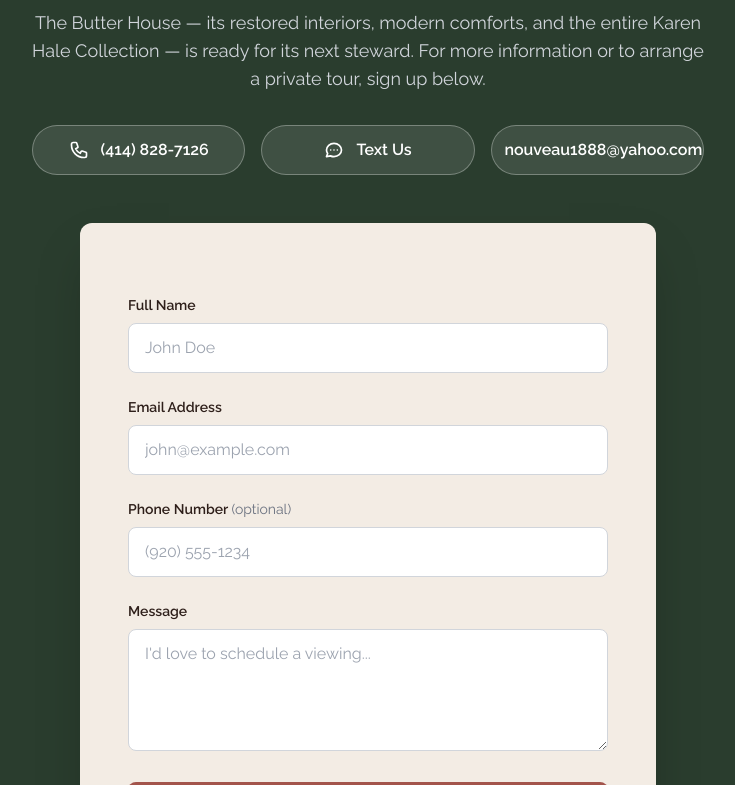
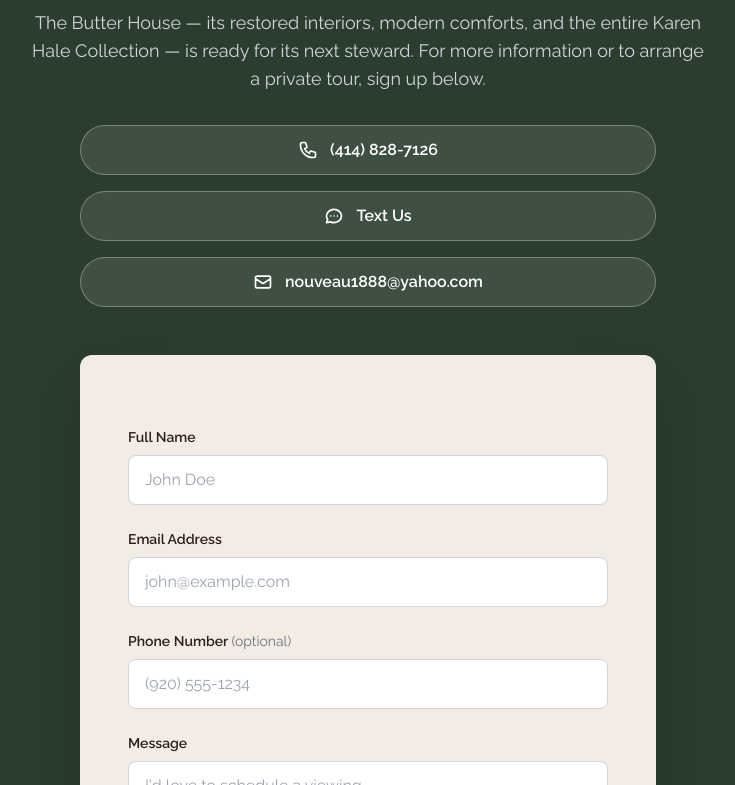
Before and after one commit to neonfuz/victorian-estate-site, a website: page index.html in a window 1280 px wide. Shown: the part 11215-12000 px from the top of the page, without its empty margins (272-1007 px from the left). Drawn offline with nearby package versions, Linux system fonts and the light colour scheme; a web font is replaced by a local one.

Commit message:
stack contact buttons vertically to prevent overflow

```diff
--- a/index.html
+++ b/index.html
@@ -718,7 +718,7 @@
             <p class="text-gray-300 text-lg mb-8 max-w-2xl mx-auto">The Butter House — its restored interiors, modern comforts, and the entire Karen Hale Collection — is ready for its next steward. For more information or to arrange a private tour, sign up below.</p>
 
             <!-- Direct Contact Options -->
-            <div class="grid grid-cols-1 md:grid-cols-3 gap-4 max-w-2xl mx-auto mb-12">
+            <div class="grid grid-cols-1 gap-4 max-w-xl mx-auto mb-12">
                 <a href="tel:+14148287126" class="flex items-center justify-center gap-3 bg-white/10 hover:bg-victorian-gold hover:text-victorian-wood border border-white/30 rounded-full py-3 px-6 transition duration-300">
                     <svg xmlns="http://www.w3.org/2000/svg" class="h-5 w-5" fill="none" viewBox="0 0 24 24" stroke="currentColor"><path stroke-linecap="round" stroke-linejoin="round" stroke-width="2" d="M3 5a2 2 0 012-2h3.28a1 1 0 01.948.684l1.498 4.493a1 1 0 01-.502 1.21l-2.257 1.13a11.042 11.042 0 005.516 5.516l1.13-2.257a1 1 0 011.21-.502l4.493 1.498a1 1 0 01.684.949V19a2 2 0 01-2 2h-1C9.716 21 3 14.284 3 6V5z"/></svg>
                     <span class="font-semibold">(414) 828-7126</span>
```
